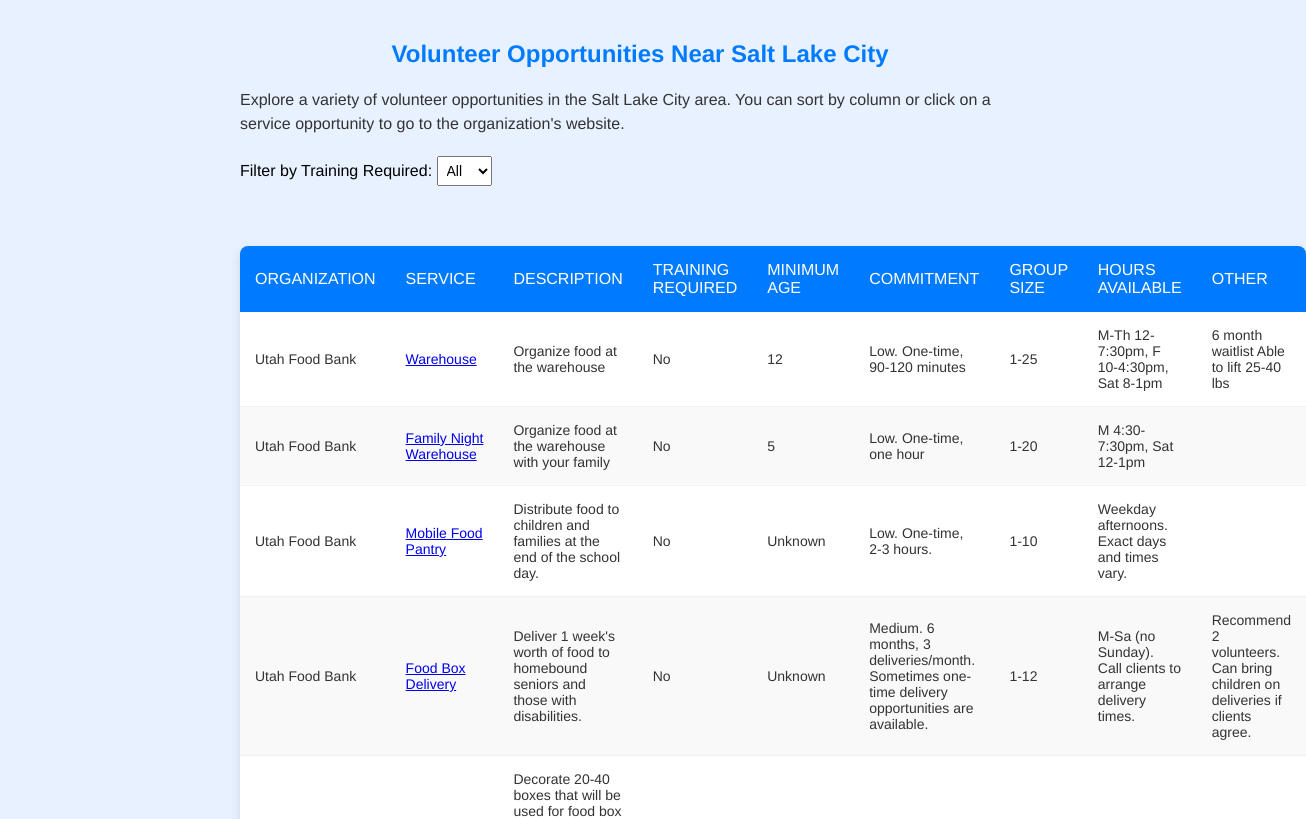
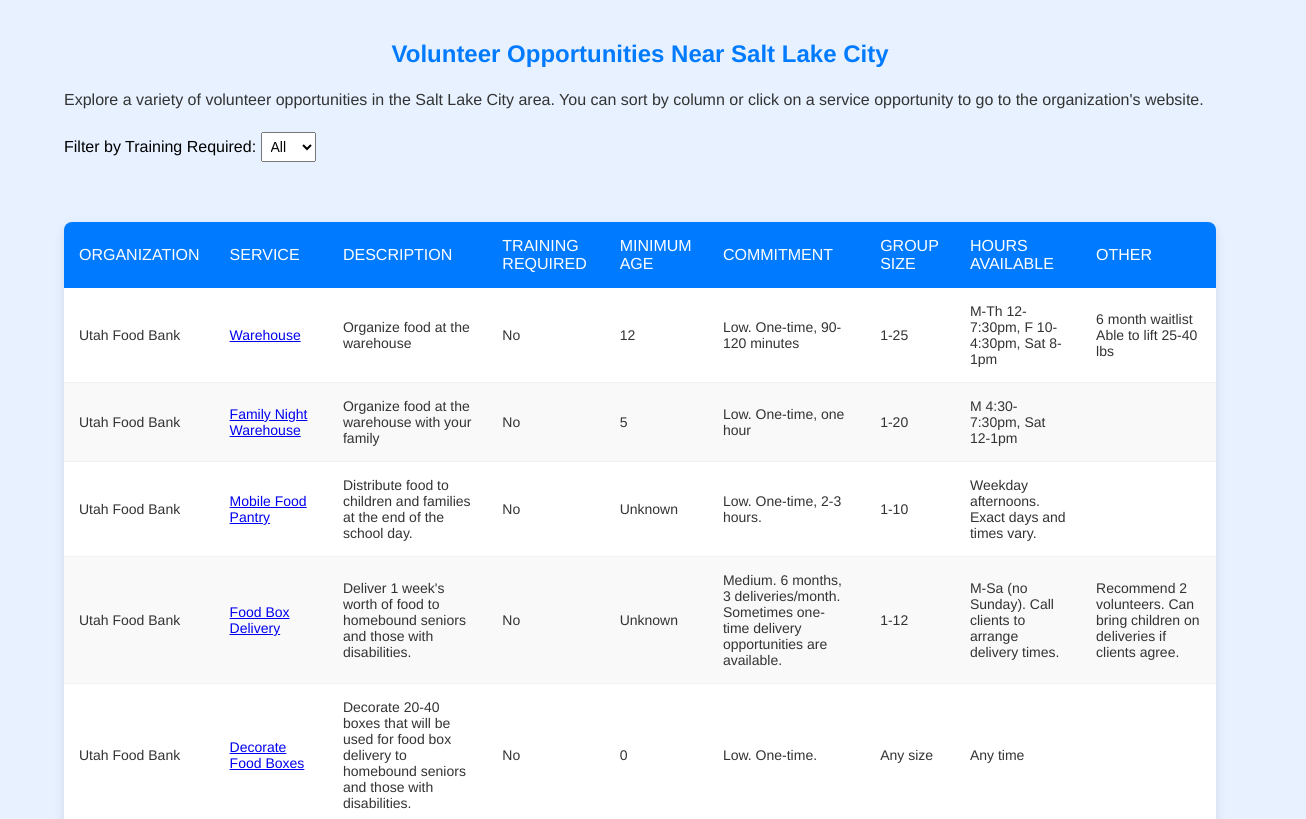
Before and after one commit to eringong/volunteer, a React (Create React App) app: page / in a window 1280 px wide. Shown: the top 819 px of the page, 1306 px wide, since content can reach past the window. Built offline with nearby package versions, Linux system fonts and the light colour scheme.

Commit message:
fix margins

```diff
--- a/src/Table.css
+++ b/src/Table.css
@@ -81,9 +81,11 @@
 }
 
 .content-wrapper {
-  max-width: 800px; /* Set the width of the container */
+  width: 90%; /* Adjust the width to control the table width */
+  max-width: 1200px; /* Set a maximum width for the table */
   margin: 0 auto; /* Center the container horizontally */
   padding: 20px; /* Add padding to the container */
+  text-align: left; /* Align the text to the left */
 }
 
 .description {
```
